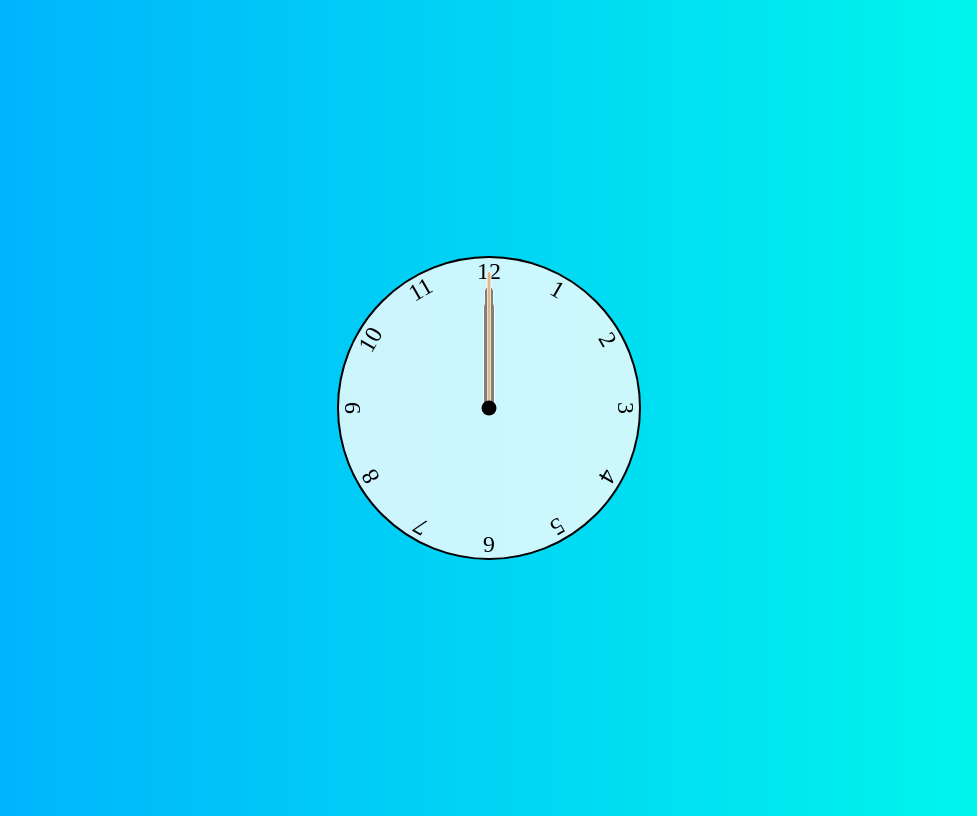
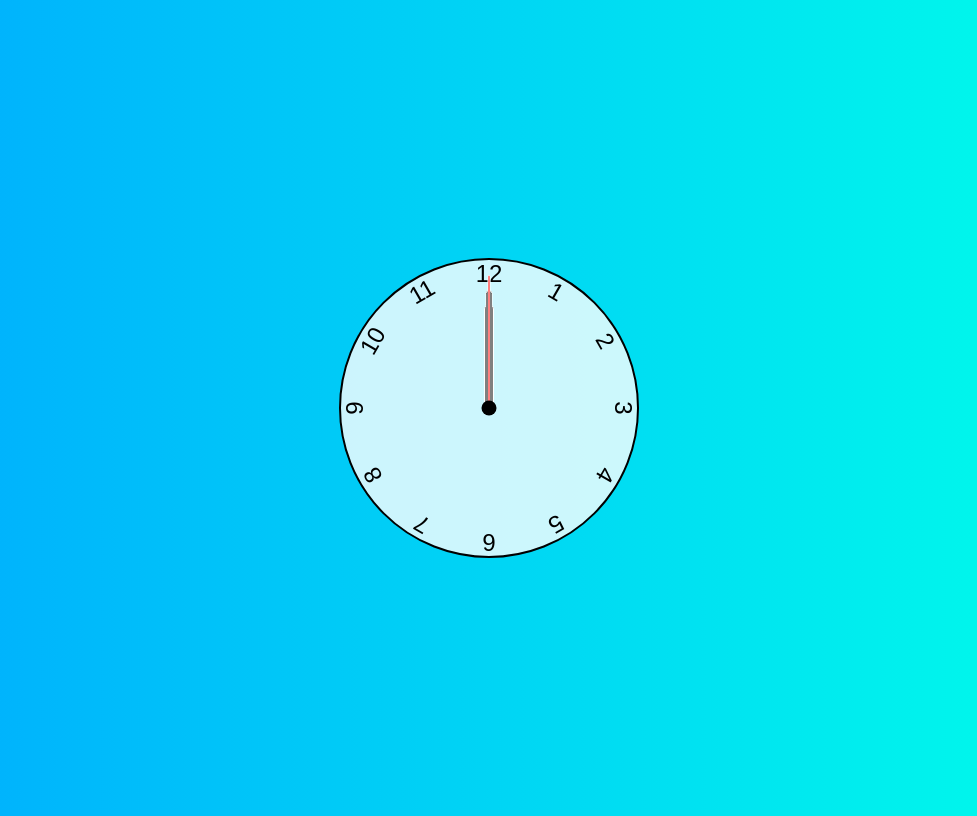
Before and after one commit to Sherrelyn/ANALOG-CLOCK, a plain HTML site: page index.html in a window 1280 px wide. Shown: the whole page, without its empty margins (151-1128 px from the left). Drawn offline with Linux system fonts and the light colour scheme.

Commit message:
Modified script.js and styles.css.

```diff
--- a/styles.css
+++ b/styles.css
@@ -1,6 +1,6 @@
 *, *::after, *::before {
-    box-sizing: border-box
-    font-family sans-serif;
+    box-sizing: border-box;
+    font-family: Gotham Rounded, sans-serif;
   }
 
   body {
@@ -19,12 +19,11 @@ body {
     border-radius: 50%;
     border: 2px solid black;
     position: relative;
-
   }
 
   .clock .number {
     --rotation: 0;
-    position:  absolute;
+    position: absolute;
     width: 100%;
     height: 100%;
     text-align: center;
@@ -73,7 +72,7 @@ body {
   .clock .hand.second {
     width: 3px;
     height: 45%;
-    background-color: burlywood;
+    background-color: red;
   }
 
   .clock .hand.minute {
```
Lines whose indentation alone changed are shown as unchanged.
